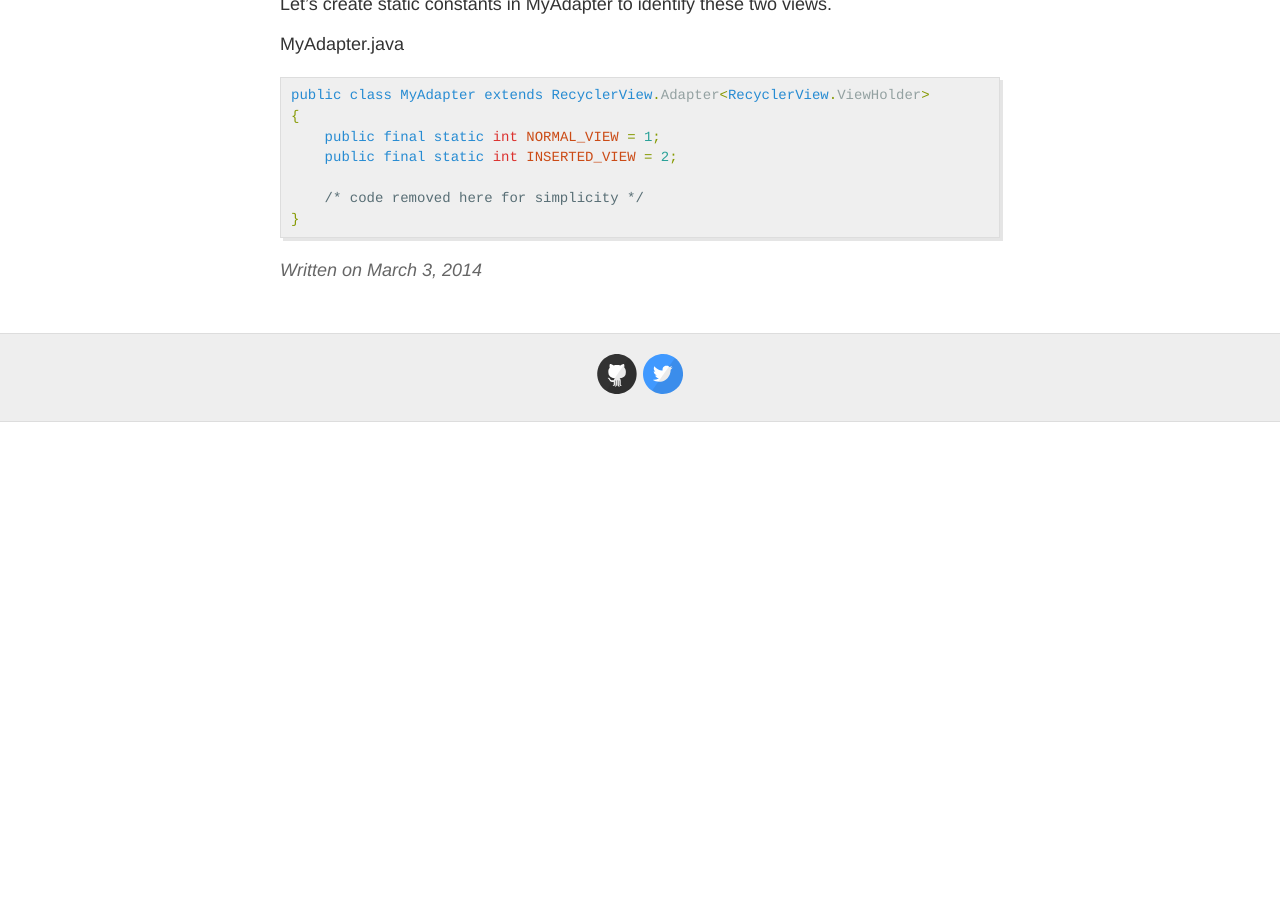
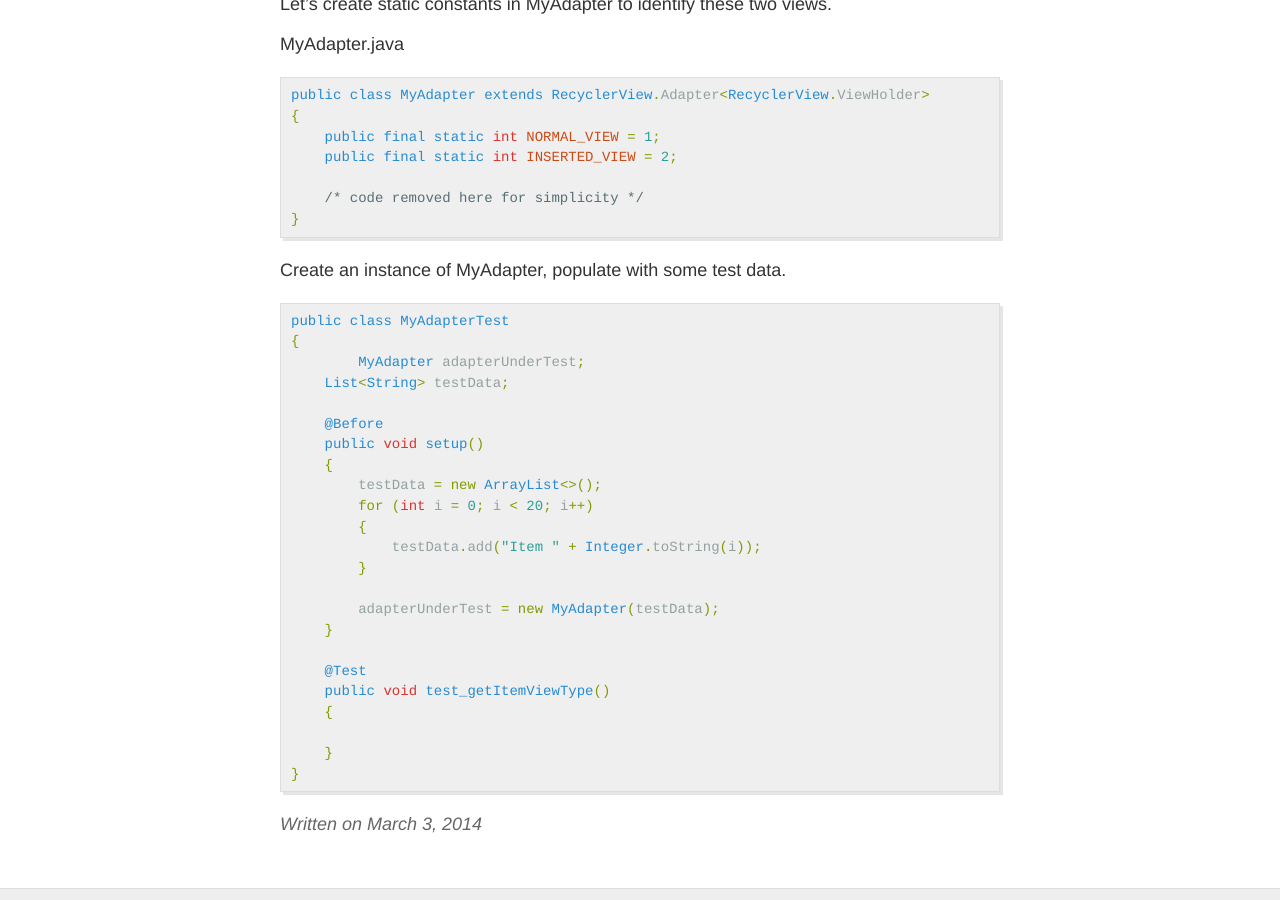
Before and after one commit to teoboonkeat/teoboonkeat.github.io, a Jekyll site: the page built from _posts/2014-3-3-Hello-World.md, in a window 1280 px wide and 900 px high, scrolled down 5520 px. Built offline with Jekyll 4.4.1, drawn with Linux system fonts in a browser that asks for light colours; before the commit the page ends 5942 px from its top, so only the background shows below that.

Commit message:
Update 2014-3-3-Hello-World.md

```diff
--- a/_posts/2014-3-3-Hello-World.md
+++ b/_posts/2014-3-3-Hello-World.md
@@ -187,3 +187,33 @@ public class MyAdapter extends RecyclerView.Adapter<RecyclerView.ViewHolder>
 }
 {% endraw %}
 {% endhighlight %}
+
+Create an instance of MyAdapter, populate with some test data.
+
+{% highlight java %}
+{% raw %}
+public class MyAdapterTest
+{
+	MyAdapter adapterUnderTest;
+    List<String> testData;
+
+    @Before
+    public void setup()
+    {
+        testData = new ArrayList<>();
+        for (int i = 0; i < 20; i++)
+        {
+            testData.add("Item " + Integer.toString(i));
+        }
+
+        adapterUnderTest = new MyAdapter(testData);
+    }
+
+    @Test
+    public void test_getItemViewType()
+    {
+
+    }
+}
+{% endraw %}
+{% endhighlight %}
```
